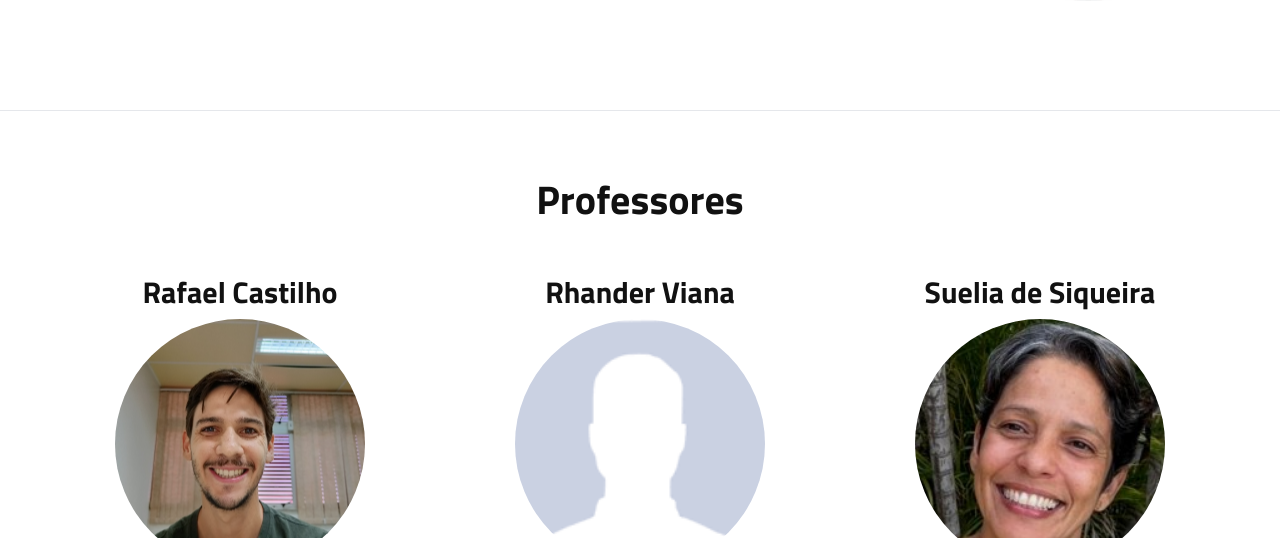
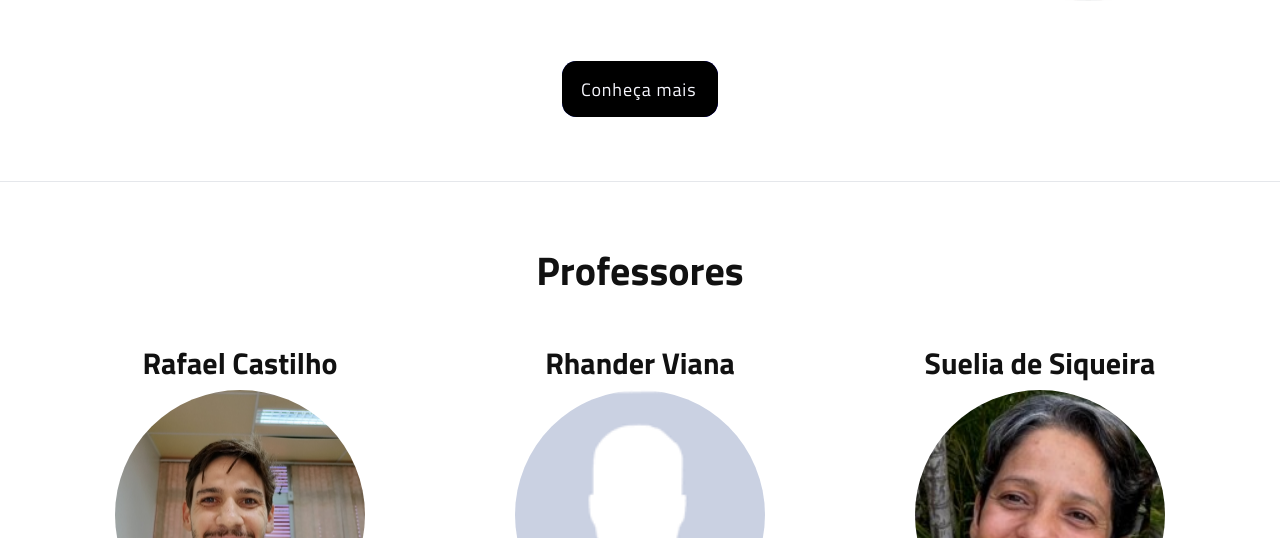
Before and after one commit to EngDann/PI2-landing, a plain HTML site: page index.html in a window 1280 px wide. Shown: the part 3448-3986 px from the top of the page. Drawn offline with nearby package versions, Linux system fonts and the light colour scheme.

Commit message:
Corrigindo link e adicionando botão de saber mais

```diff
--- a/css/style.css
+++ b/css/style.css
@@ -261,6 +261,64 @@
 
 #nav-content {
     background-color: transparent;
+}
+
+#btt-s {
+    display: flex;
+    align-items: center;
+    justify-content: center;
+    margin: auto;
+    margin-top: 15px;
+}
+.cssbuttons-io {
+    position: relative;
+    font-family: inherit;
+    font-weight: 500;
+    font-size: 18px;
+    letter-spacing: 0.05em;
+    border-radius: 0.8em;
+    cursor: pointer;
+    margin: auto;
+    border: none;
+    background: linear-gradient(to right, #2d45e2, #0f00e0);
+    color: ghostwhite;
+    overflow: hidden;
+}
+
+.cssbuttons-io span {
+    position: relative;
+    z-index: 10;
+    transition: color 0.4s;
+    display: inline-flex;
+    align-items: center;
+    padding: 0.8em 1.2em 0.8em 1.05em;
+}
+
+.cssbuttons-io::before,
+.cssbuttons-io::after {
+    position: absolute;
+    top: 0;
+    left: 0;
+    width: 100%;
+    height: 100%;
+    z-index: 0;
+}
+
+.cssbuttons-io::before {
+    content: "";
+    background: #000;
+    width: 120%;
+    left: -10%;
+    transform: skew(30deg);
+    transition: transform 0.4s cubic-bezier(0.3, 1, 0.8, 1);
+}
+
+.cssbuttons-io:hover::before {
+    transform: translate3d(100%, 0, 0);
+}
+
+.cssbuttons-io:active {
+    transform: scale(0.95);
 }
 
 #marquee {
--- a/index.html
+++ b/index.html
@@ -33,9 +33,7 @@
                 class="w-full container mx-auto flex flex-wrap items-center justify-between mt-0 py-2"
             >
                 <div class="flex items-center" id="logo">
-                    <a
-                        href="https://residenciaticbrisa.github.io/T2G3-Sistema-Instalacao-Eletrica/info/home"
-                    >
+                    <a href="https://www.unb.br/">
                         <img src="img/unb.png" alt="PI2Logo" />
                     </a>
                 </div>
@@ -422,6 +420,14 @@
                         </div>
                     </a>
                 </div>
+
+                <div id="btt-s">
+                    <a href="https://lappis-unb.gitlab.io/fga-pi2/projetos/">
+                        <button class="cssbuttons-io">
+                            <span> Conheça mais</span>
+                        </button>
+                    </a>
+                </div>
             </div>
         </section>
 
```
